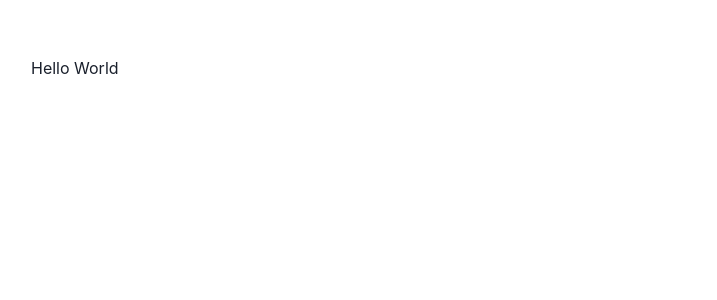
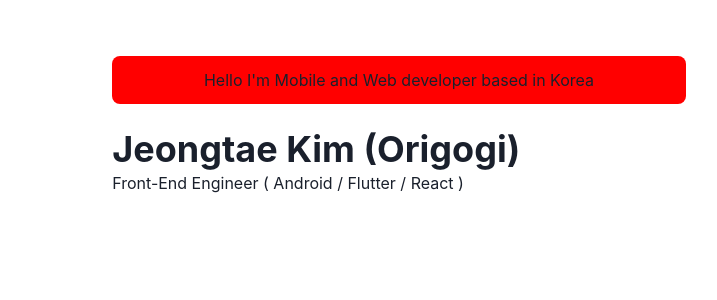
Before and after one commit to Origogi/origogi-homepage, a Next.js app: page / in a window 1280 px wide. Shown: the top 300 px of the page, without its empty margins (241-958 px from the left). Built offline with nearby package versions, Linux system fonts and the light colour scheme.

Commit message:
Implemeting Page Component

```diff
--- a/pages/index.js
+++ b/pages/index.js
@@ -1,5 +1,21 @@
+import { Container, Box, Heading } from '@chakra-ui/react'
+
 const Page = () => {
-  return <div>Hello World</div>
+  return (
+    <Container>
+      <Box borderRadius="lg" bg="red" p={3} mb={6} align="center">
+        Hello I&apos;m Mobile and Web developer based in Korea
+      </Box>
+      <Box display={{ md: 'flex' }}>
+        <Box flexGrow={1}>
+          <Heading as="h2" variant="page-title">
+            Jeongtae Kim (Origogi)
+          </Heading>
+          <p>Front-End Engineer ( Android / Flutter / React )</p>
+        </Box>
+      </Box>
+    </Container>
+  )
 }
 
 export default Page
```
